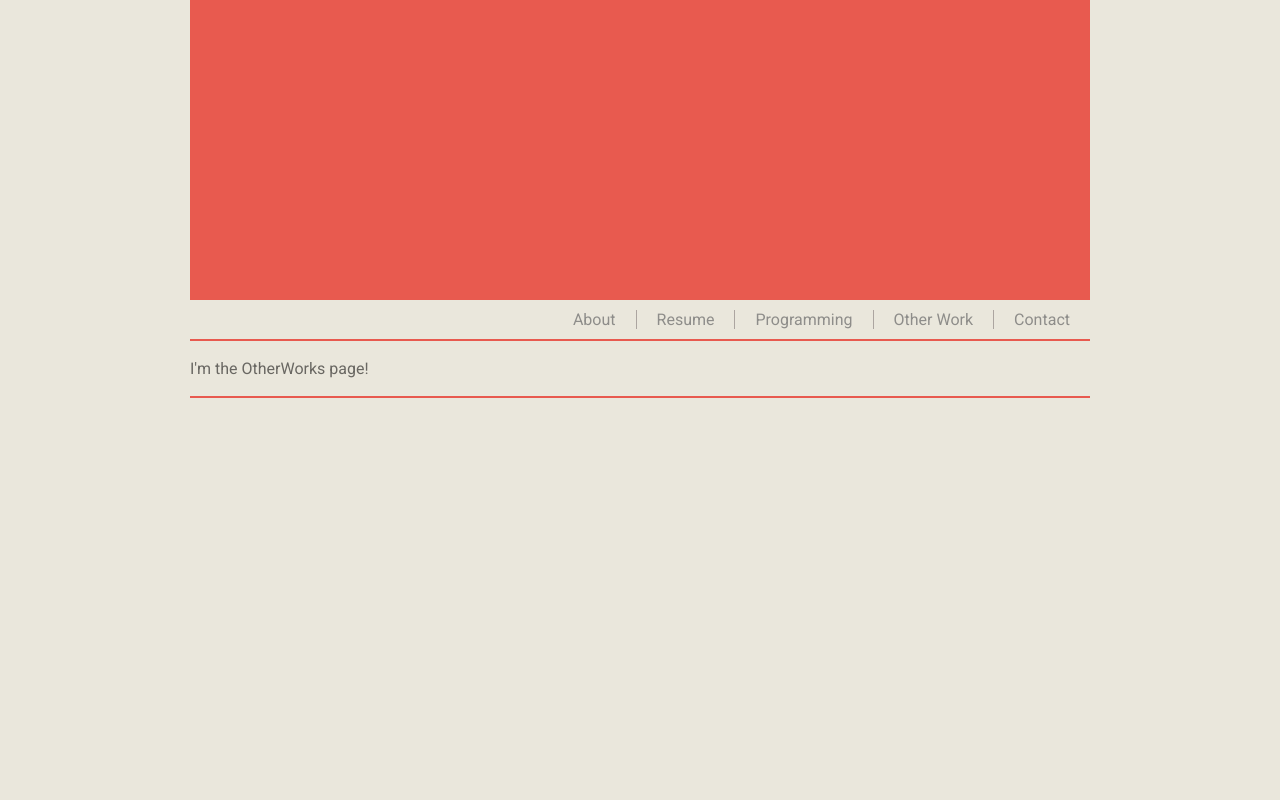
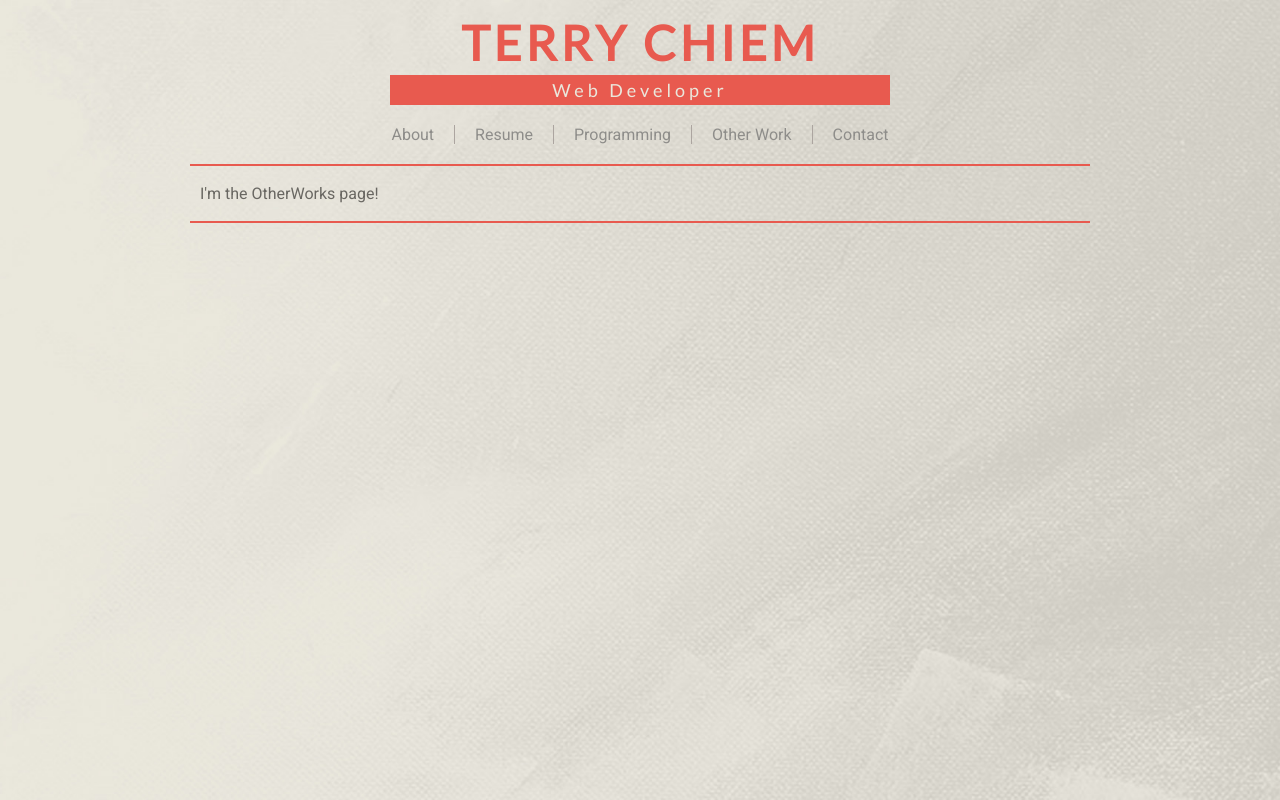
Before and after one commit to terchiem/homepage, a React (Create React App) app: page /otherwork in a window 1280 px wide. Built offline with nearby package versions, Linux system fonts and the light colour scheme.

Commit message:
complete header layout

```diff
--- a/public/index.html
+++ b/public/index.html
@@ -4,6 +4,7 @@
     <meta charset="utf-8" />
     <link rel="shortcut icon" href="%PUBLIC_URL%/favicon.ico" />
     <link href="https://fonts.googleapis.com/css?family=Roboto&display=swap" rel="stylesheet">
+    <link href="https://fonts.googleapis.com/css?family=Lato&display=swap" rel="stylesheet">
     <meta name="viewport" content="width=device-width, initial-scale=1" />
 
     <!--
--- a/src/components/App.js
+++ b/src/components/App.js
@@ -1,6 +1,7 @@
 import React from 'react';
 import { BrowserRouter as Router, Route } from 'react-router-dom';
 
+import Header from './Header';
 import Navbar from './Navbar';
 import About from './About';
 import Resume from './Resume';
@@ -11,12 +12,7 @@ import Contact from './Contact';
 function App() {
   return (
     <div className="App">
-      <header>
-        <div className="header-img">
-
-        </div>
-      </header>
-
+      <Header></Header>
       <Router>
         <Navbar></Navbar>
         <Route path="/" exact component={About} />
--- /dev/null
+++ b/src/components/Header.js
@@ -0,0 +1,13 @@
+import React from 'react';
+
+function Header() {
+  return (
+  <header>
+    <div className="header-name">
+      TERRY CHIEM
+    </div>
+    <div className="header-webdev">Web Developer</div>
+  </header>)
+}
+
+export default Header;
--- a/src/components/Resume.js
+++ b/src/components/Resume.js
@@ -4,6 +4,9 @@ function Resume() {
   return (
     <div className="page">
       <p>I'm the Resume page!</p>
+      <a href="#">
+        Download Resume as PDF
+      </a>
     </div>
   )
 }
--- a/src/styles/index.css
+++ b/src/styles/index.css
@@ -18,9 +18,13 @@
 
 body {
   margin: 0;
+  /* height: 100vh; */
+  color: var(--black);
   background-color: var(--tan);
-  color: var(--black);
-
+  background-image: url('/assets/background.jpg');
+  background-size: cover;
+  background-repeat: no-repeat;
+  background-attachment: fixed;
 
   font-family: "Roboto", sans-serif;
   -webkit-font-smoothing: antialiased;
@@ -50,19 +54,32 @@ a:visited {
         Header
 ===================== */
 header {
-  margin: 0 auto;
-  height: 300px;
-  width: var(--default-width);
+  margin: 10px auto;
+  width: 500px;
+  text-align: center;
+  font-family: 'Lato', sans-serif;
+  letter-spacing: 4px;
+}
+.header-name {
+  padding: 4px 0;
+  font-size: 48px;
+  font-weight: bold;
+  color: var(--red-main);
+}
+.header-webdev {
+  padding: 4px;
   background-color: var(--red-main);
+  font-size: 18px;
+  color: var(--tan);
 }
 
 /* ==================
         Navbar
 ===================== */
 nav {
-  margin: 10px auto;
+  margin: 20px auto;
   width: var(--default-width);
-  text-align: right;
+  text-align: center;
 }
 
 nav li {
@@ -90,6 +107,8 @@ nav a:active {
 ===================== */
 .page {
   margin: 0px auto;
+  padding: 0 10px;
+  margin-bottom: 10px;
   width: var(--default-width);
   border-top: 2px solid var(--red-main);
   border-bottom: 2px solid var(--red-main);
```
Also changed, not shown: public/assets/background.jpg (added), public/manifest.json (deleted).
